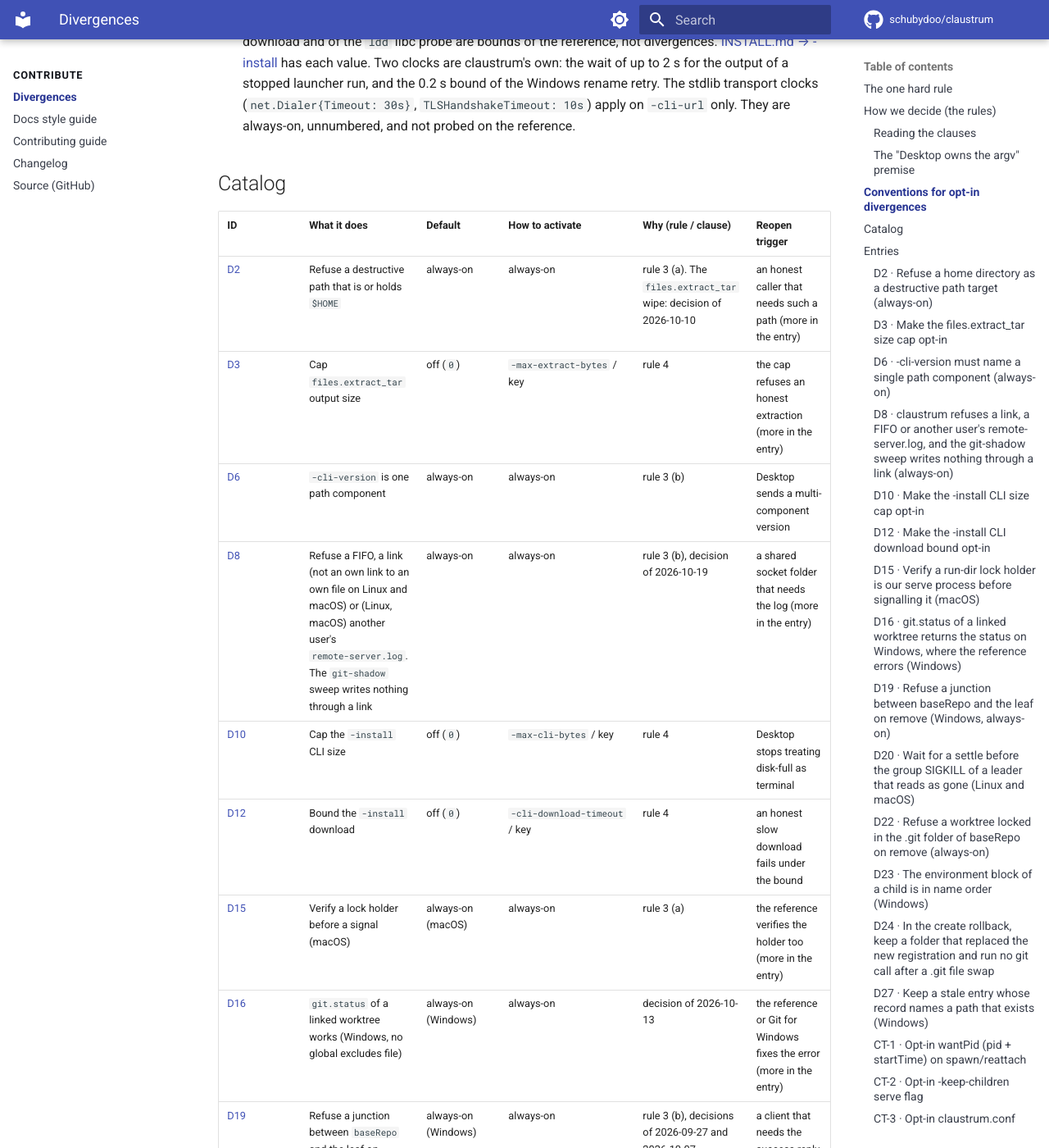
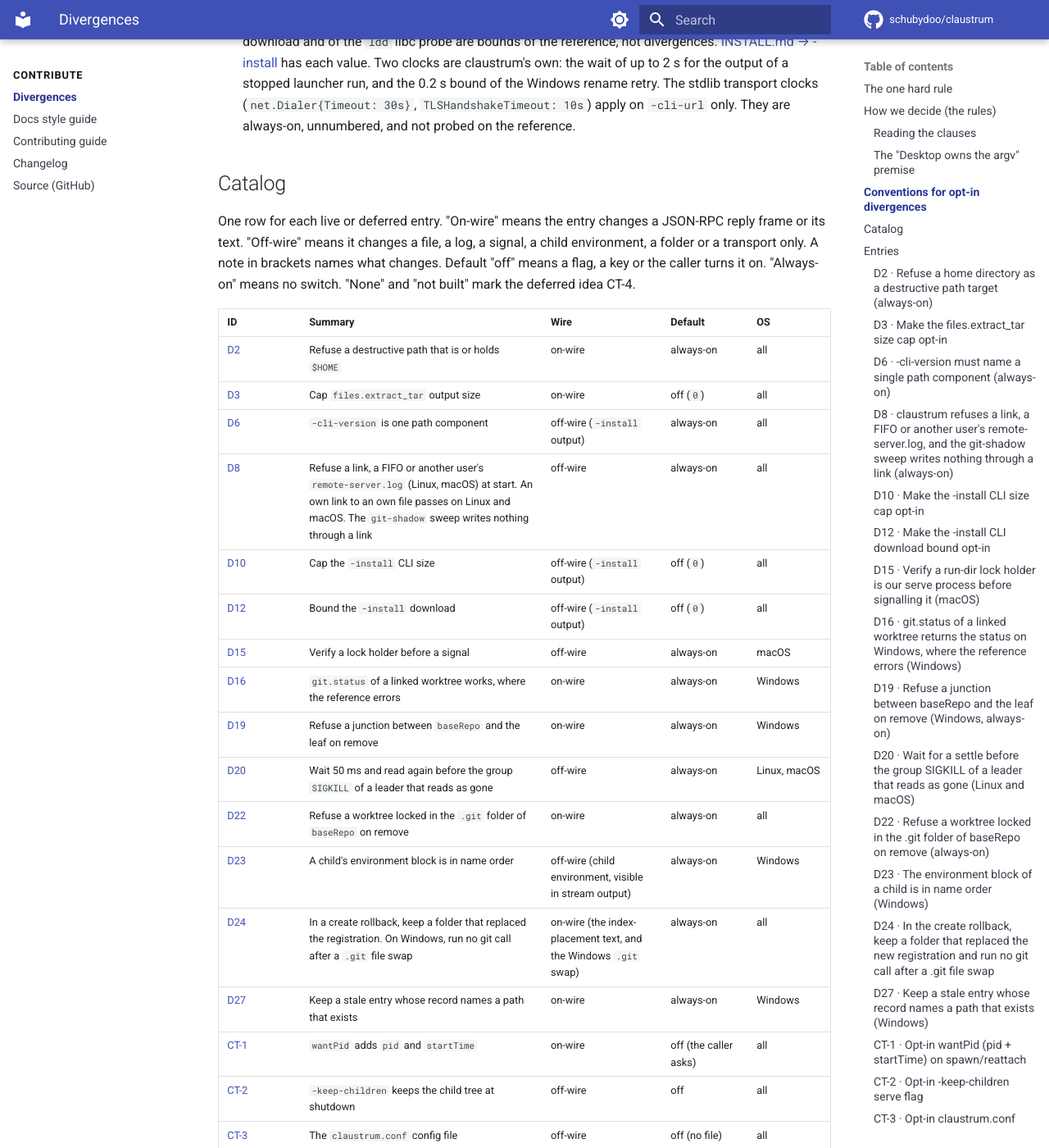
Before and after one commit to schubydoo/claustrum, an MkDocs documentation site: the page built from docs/DIVERGENCES.md, in a window 1280 px wide and 1400 px high, scrolled down 2522 px. Shown: the whole window at 82% size. Built offline with MkDocs 1.6.1 and Material for MkDocs 9.7.7, drawn with Linux system fonts in a browser that asks for light colours; comment, search, counter and statistics services are not loaded; some of the changed text lies outside the part shown.

Commit message:
docs: open the divergence catalog with one summary table and one entry shape (#731)
* docs: open the divergence catalog with one summary table and one entry shape

Co-Authored-By: Claude Opus 5.5 <noreply@anthropic.com>

* docs: name the install output in the Wire cell of D6, D10 and D12

Co-Authored-By: Claude Opus 5.5 <noreply@anthropic.com>

* docs: fix the wire classes and CT labels of the divergence catalog

Co-Authored-By: Claude Opus 5.5 <noreply@anthropic.com>

* docs: name the index-placement text in the D24 wire cell

Co-Authored-By: Claude Opus 5.5 <noreply@anthropic.com>

---------

Co-authored-by: Schuby <12485317+schubydoo@users.noreply.github.com>
Co-authored-by: Claude Opus 5.5 <noreply@anthropic.com>

```diff
--- a/docs/DIVERGENCES.md
+++ b/docs/DIVERGENCES.md
@@ -120,33 +120,36 @@ These hold for each opt-in entry:
 
 ## Catalog
 
-| ID | What it does | Default | How to activate | Why (rule / clause) | Reopen trigger |
-|----|--------------|---------|-----------------|---------------------|----------------|
-| [D2](#d2) | Refuse a destructive path that is or holds `$HOME` | always-on | always-on | rule 3 (a). The `files.extract_tar` wipe: decision of 2026-10-10 | an honest caller that needs such a path (more in the entry) |
-| [D3](#d3) | Cap `files.extract_tar` output size | off (`0`) | `-max-extract-bytes` / key | rule 4 | the cap refuses an honest extraction (more in the entry) |
-| [D6](#d6) | `-cli-version` is one path component | always-on | always-on | rule 3 (b) | Desktop sends a multi-component version |
-| [D8](#d8) | Refuse a FIFO, a link (not an own link to an own file on Linux and macOS) or (Linux, macOS) another user's `remote-server.log`. The `git-shadow` sweep writes nothing through a link | always-on | always-on | rule 3 (b), decision of 2026-10-19 | a shared socket folder that needs the log (more in the entry) |
-| [D10](#d10) | Cap the `-install` CLI size | off (`0`) | `-max-cli-bytes` / key | rule 4 | Desktop stops treating disk-full as terminal |
-| [D12](#d12) | Bound the `-install` download | off (`0`) | `-cli-download-timeout` / key | rule 4 | an honest slow download fails under the bound |
-| [D15](#d15) | Verify a lock holder before a signal (macOS) | always-on (macOS) | always-on | rule 3 (a) | the reference verifies the holder too (more in the entry) |
-| [D16](#d16) | `git.status` of a linked worktree works (Windows, no global excludes file) | always-on (Windows) | always-on | decision of 2026-10-13 | the reference or Git for Windows fixes the error (more in the entry) |
-| [D19](#d19) | Refuse a junction between `baseRepo` and the leaf on remove (Windows) | always-on (Windows) | always-on | rule 3 (b), decisions of 2026-09-27 and 2026-10-07 | a client that needs the success reply (more in the entry) |
-| [D20](#d20) | Wait 50 ms and read again before the group `SIGKILL` of a leader that reads as gone, at a `-serve` start (Linux and macOS) | always-on (Linux and macOS) | always-on | rule 3 (a) | the reference waits there too (more in the entry) |
-| [D22](#d22) | Refuse a worktree locked in the `.git` folder of `baseRepo` on remove, where the reference answers success in four states | always-on | always-on | decision of 2026-10-03 | a caller that needs that removal (more in the entry) |
-| [D23](#d23) | A child's environment block is in name order (Windows) | always-on (Windows) | always-on | decision of 2026-10-13 | the reference moves to Go 1.26 or newer |
-| [D24](#d24) | In a create rollback, keep a folder that replaced the registration. On Windows, run no git call after a `.git` file swap | always-on | always-on | decisions of 2026-10-07 and 2026-10-19 | the reference keeps such a folder (more in the entry) |
-| [D27](#d27) | Keep a stale entry whose record names a path that exists (Windows) | always-on (Windows) | always-on | decision of 2026-10-18 | a measurement of the reference with the same test |
-| [CT-1](#ct-1) | `wantPid` adds `pid` and `startTime` | off | the caller sends `"wantPid":true` | optional-param extension | none |
-| [CT-2](#ct-2) | `-keep-children` keeps the child tree at shutdown | off | `-keep-children` / key | off-wire extension | none |
-| [CT-3](#ct-3) | The `claustrum.conf` config file | absent | create the file | the opt-in mechanism itself | none |
-| [CT-4](#ct-4) | Hardened token persistence | not built | none | deferred idea | none |
-| [CT-5](#ct-5) | `-listen-pipe` named-pipe transport (Windows) | off | `-listen-pipe` / key | additive transport | none |
+One row for each live or deferred entry. "On-wire" means the entry changes a
+JSON-RPC reply frame or its text. "Off-wire" means it changes a file, a log, a
+signal, a child environment, a folder or a transport only. A note in brackets
+names what changes. Default "off" means a flag, a key or the caller turns it on.
+"Always-on" means no switch. "None" and "not built" mark the deferred idea CT-4.
 
-Tags: **opt-in** means an operator switch, a flag and a config key. **always-on**
-means no switch. The CT rows are off until someone asks: CT-1 by the caller,
-CT-3 by the file, CT-2 and CT-5 by a flag and a key. CT-4 is not built. In the
-CT headings "opt-in" means "off unless somebody asks for it": CT-1 and CT-3 have
-no flag and no key.
+| ID | Summary | Wire | Default | OS |
+|----|---------|------|---------|----|
+| [D2](#d2) | Refuse a destructive path that is or holds `$HOME` | on-wire | always-on | all |
+| [D3](#d3) | Cap `files.extract_tar` output size | on-wire | off (`0`) | all |
+| [D6](#d6) | `-cli-version` is one path component | off-wire (`-install` output) | always-on | all |
+| [D8](#d8) | Refuse a link, a FIFO or another user's `remote-server.log` (Linux, macOS) at start. An own link to an own file passes on Linux and macOS. The `git-shadow` sweep writes nothing through a link | off-wire | always-on | all |
+| [D10](#d10) | Cap the `-install` CLI size | off-wire (`-install` output) | off (`0`) | all |
+| [D12](#d12) | Bound the `-install` download | off-wire (`-install` output) | off (`0`) | all |
+| [D15](#d15) | Verify a lock holder before a signal | off-wire | always-on | macOS |
+| [D16](#d16) | `git.status` of a linked worktree works, where the reference errors | on-wire | always-on | Windows |
+| [D19](#d19) | Refuse a junction between `baseRepo` and the leaf on remove | on-wire | always-on | Windows |
+| [D20](#d20) | Wait 50 ms and read again before the group `SIGKILL` of a leader that reads as gone | off-wire | always-on | Linux, macOS |
+| [D22](#d22) | Refuse a worktree locked in the `.git` folder of `baseRepo` on remove | on-wire | always-on | all |
+| [D23](#d23) | A child's environment block is in name order | off-wire (child environment, visible in stream output) | always-on | Windows |
+| [D24](#d24) | In a create rollback, keep a folder that replaced the registration. On Windows, run no git call after a `.git` file swap | on-wire (the index-placement text, and the Windows `.git` swap) | always-on | all |
+| [D27](#d27) | Keep a stale entry whose record names a path that exists | on-wire | always-on | Windows |
+| [CT-1](#ct-1) | `wantPid` adds `pid` and `startTime` | on-wire | off (the caller asks) | all |
+| [CT-2](#ct-2) | `-keep-children` keeps the child tree at shutdown | off-wire | off | all |
+| [CT-3](#ct-3) | The `claustrum.conf` config file | off-wire | off (no file) | all |
+| [CT-4](#ct-4) | Hardened token persistence, a deferred idea | none | not built | none |
+| [CT-5](#ct-5) | `-listen-pipe` named-pipe transport | off-wire (same frames) | off | Windows |
+
+In the CT headings "opt-in" means "off unless somebody asks for it": CT-1 and CT-3
+have no flag and no key.
 
 ## Entries
 
@@ -611,12 +614,15 @@ no flag and no key.
 
 - **Behavior.** `process.spawn` and `process.reattach` accept an optional
   `"wantPid":true`. The result of a spawn, and of a reattach that finds the
-  process, then also has `pid` and `startTime`. Without `wantPid` the frame is
-  byte-identical to the reference.
-- **Why.** A client can detect a reused pid or an orphan. An older daemon ignores
-  the parameter, and an older client never sees the members. So a client can
-  send `wantPid` on every request.
-- **Activate.** The caller sends `"wantPid":true`. There is no flag and no key.
+  process, then also has `pid` and `startTime`.
+- **Reference.** Without `wantPid` the frame is byte-identical to the reference.
+- **Systems and switch.** All systems. The caller sends `"wantPid":true`. There is
+  no flag and no key.
+- **Cost.** None stated.
+- **Rule.** Optional-param extension. A client can detect a reused pid or an
+  orphan. An older daemon ignores the parameter, and an older client never sees
+  the members. So a client can send `wantPid` on every request.
+- **Reopen trigger.** None.
 - **Pointers.** [process.spawn](protocol/process-spawn.md#response) has what
   `startTime` means. Also [process.reattach](protocol/process-reattach.md) and
   `results.go`.
@@ -628,7 +634,9 @@ no flag and no key.
   `SIGINT` or the self-exit. With the flag it leaves the spawned children
   running and logs one line with their count. The new daemon does not re-adopt
   them. A client can find them again through the CT-1 `pid` and `startTime`.
-- **Limits.** The survivors lose their stdio, so only a child that tolerates a
+- **Reference.** `89cb6289` has no such flag and exits with code 2 on it.
+- **Systems and switch.** All systems. `-keep-children` or the `keep-children` key.
+- **Cost.** The survivors lose their stdio, so only a child that tolerates a
   dead stdin and stdout lives on (not measured on Windows). On Linux and macOS
   the shutdown removes the records of the kept children (claustrum's own). So the reap of the next start
   sends them no signal. That covers the processes of the process table only.
@@ -638,8 +646,8 @@ no flag and no key.
   the flag). A child whose start returns after the shutdown began is ended also
   with the flag (from the code). Its client got no reply, so no client has its
   `pid`.
-- **Reference.** `89cb6289` has no such flag and exits with code 2 on it.
-- **Activate.** `-keep-children` or the `keep-children` key.
+- **Rule.** Off-wire extension.
+- **Reopen trigger.** None.
 - **Pointers.** [PROTOCOL.md → Flags of claustrum
   alone](PROTOCOL.md#flags-of-claustrum-alone) has the log line, the stdio of the
   survivors and Windows.
@@ -653,30 +661,37 @@ no flag and no key.
   deprecated ones too. Each key that sets something turns on, or tunes, a behavior
   that is off by default. The deprecated keys set nothing and log one
   warning.
-- **Fail-safe.** A missing file, a file that cannot be read and a path that is no
-  regular file, a link too, give stock behavior. claustrum reads at most the
-  first 64 KiB. It ignores an unknown key and an invalid value. A problem of the
-  file never fails the start. A `wire-log` path that cannot be opened does fail
-  it. A duration uses `time.ParseDuration`, which
-  refuses a bare number other than zero. A zero in any spelling means off. A wrong
-  digit still turns a cap or a deadline on: `10` for `0` on a cap,
+  - Fail-safe: a missing file, a file that cannot be read and a path that is no
+    regular file, a link too, give stock behavior. claustrum reads at most the
+    first 64 KiB. It ignores an unknown key and an invalid value. A problem of the
+    file never fails the start. A `wire-log` path that cannot be opened does fail
+    it. A duration uses `time.ParseDuration`, which
+    refuses a bare number other than zero. A zero in any spelling means off.
+  - `version-override`: set it to the commit SHA that the desktop client pins,
+    and the client stops uploading the reference each session. The value is 40 or
+    64 hex digits, claustrum prints it in lower case, and any other value does
+    nothing. [PROTOCOL.md → -version](PROTOCOL.md#-version) has the output and
+    how the client reads it.
+- **Reference.** None stated.
+- **Systems and switch.** All systems. Create the file.
+- **Cost.** A wrong digit still turns a cap or a deadline on: `10` for `0` on a cap,
   `10s` for `0s` on the deadline.
-- **`version-override`.** Set it to the commit SHA that the desktop client pins,
-  and the client stops uploading the reference each session. The value is 40 or
-  64 hex digits, claustrum prints it in lower case, and any other value does
-  nothing. [PROTOCOL.md → -version](PROTOCOL.md#-version) has the output and
-  how the client reads it.
-- **Activate.** Create the file.
+- **Rule.** The opt-in mechanism itself.
+- **Reopen trigger.** None.
 - **Pointers.** `config.go`.
 
 ### CT-4 · Opt-in hardened token persistence — deferred idea { #ct-4 }
 
-- **Idea (not built).** A `claustrum.conf` key such as `persist-token = false`,
-  or an owner-only DACL on `daemon.token` on Windows, or both. It is for an
-  operator who prefers a smaller on-disk token window over reconnect. Without
-  the key the daemon stays stock.
-- **Why deferred.** There is no demand. The default matches the reference, and
-  the socket folder is owner-only in the real deployment.
+- **Behavior.** Not built. The idea: a `claustrum.conf` key such as
+  `persist-token = false`, or an owner-only DACL on `daemon.token` on Windows, or
+  both. It is for an operator who prefers a smaller on-disk token window over
+  reconnect. Without the key the daemon stays stock.
+- **Reference.** The default matches the reference.
+- **Systems and switch.** None. Not built.
+- **Cost.** None stated.
+- **Rule.** Deferred, because there is no demand. The socket folder is owner-only
+  in the real deployment.
+- **Reopen trigger.** None.
 - **Pointers.** [DAEMON.md → Token
   persistence](DAEMON.md#token-persistence-daemontoken) has the file and its
   two caveats, and `tokenpersist.go`.
@@ -688,9 +703,13 @@ no flag and no key.
   `"auth"`. Other systems ignore the
   flag and log a warning. A setup failure is not fatal, and the socket still
   serves.
-- **Why.** A Windows client that cannot use an `AF_UNIX` socket can attach.
-  Python `asyncio` is the example: its Windows loop supports named pipes.
-- **Activate.** `-listen-pipe` or the `listen-pipe` key.
+- **Reference.** None stated.
+- **Systems and switch.** Windows. `-listen-pipe` or the `listen-pipe` key.
+- **Cost.** None stated.
+- **Rule.** Additive transport. A Windows client that cannot use an `AF_UNIX`
+  socket can attach. Python `asyncio` is the example: its Windows loop supports
+  named pipes.
+- **Reopen trigger.** None.
 - **Pointers.** [PROTOCOL.md → Named-pipe
   transport](PROTOCOL.md#named-pipe-transport-windows-opt-in) has the name, the
   file rules and the DACL. Also `pipetransport.go` and
```
Also changed, not shown: 1 other file.
